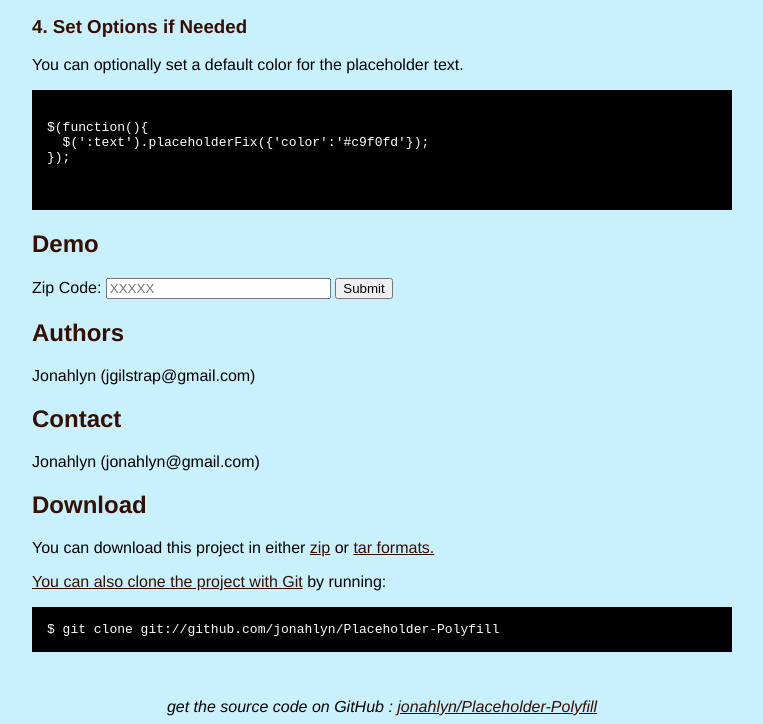
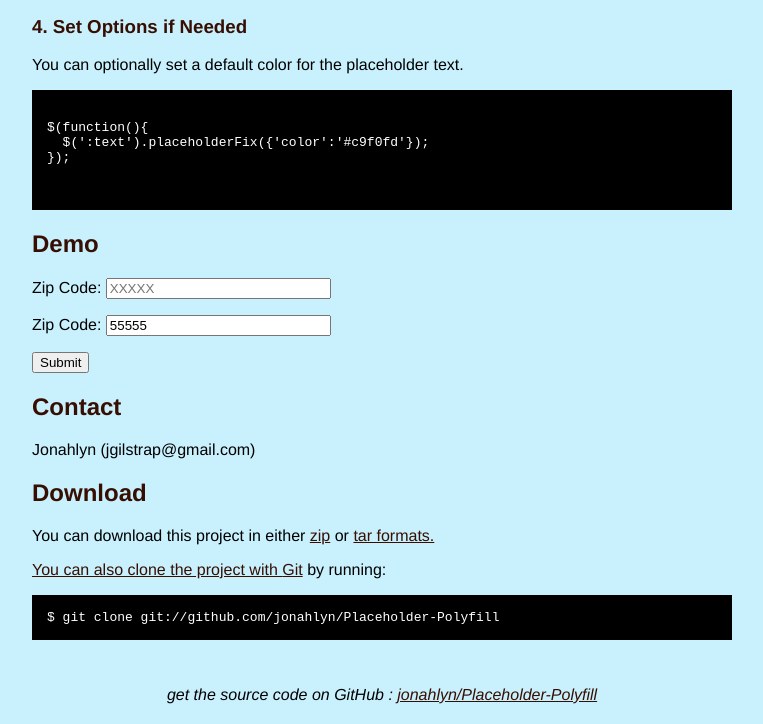
Before and after one commit to jonahlyn/Placeholder-Polyfill, a plain HTML site: page index.html in a window 1280 px wide. Shown: the part 957-1681 px from the top of the page, without its empty margins (258-1021 px from the left). Drawn offline with nearby package versions, Linux system fonts and the light colour scheme.

Commit message:
Added a form field with default content.

```diff
--- a/index.html
+++ b/index.html
@@ -137,24 +137,23 @@ $(function(){
 
 
       <h2>Demo</h2>
+      <form>
       <p>
-          <form>
-              <label for="zip">Zip Code:</label>
-              <input type="text" size="25" placeholder="XXXXX" name="zip" id="zip" />
-              <input type="submit" value="Submit" />
-          </form>
+          <label for="zip">Zip Code:</label>
+          <input type="text" size="25" placeholder="XXXXX" name="zip" id="zip" />
       </p>
-
-
-
-      <h2>Authors</h2>
-      <p>Jonahlyn (jgilstrap@gmail.com)
-<br/>      </p>
-
+      <p>
+          <label for="zip">Zip Code:</label>
+          <input type="text" size="25" placeholder="XXXXX" name="zip" id="zip" value="55555" />
+      </p>
+      <p>
+          <input type="submit" value="Submit" />
+      </p>
+      </form>
 
 
       <h2>Contact</h2>
-      <p>Jonahlyn (jonahlyn@gmail.com)
+      <p>Jonahlyn (jgilstrap@gmail.com)
 <br/>      </p>
 
 
```
